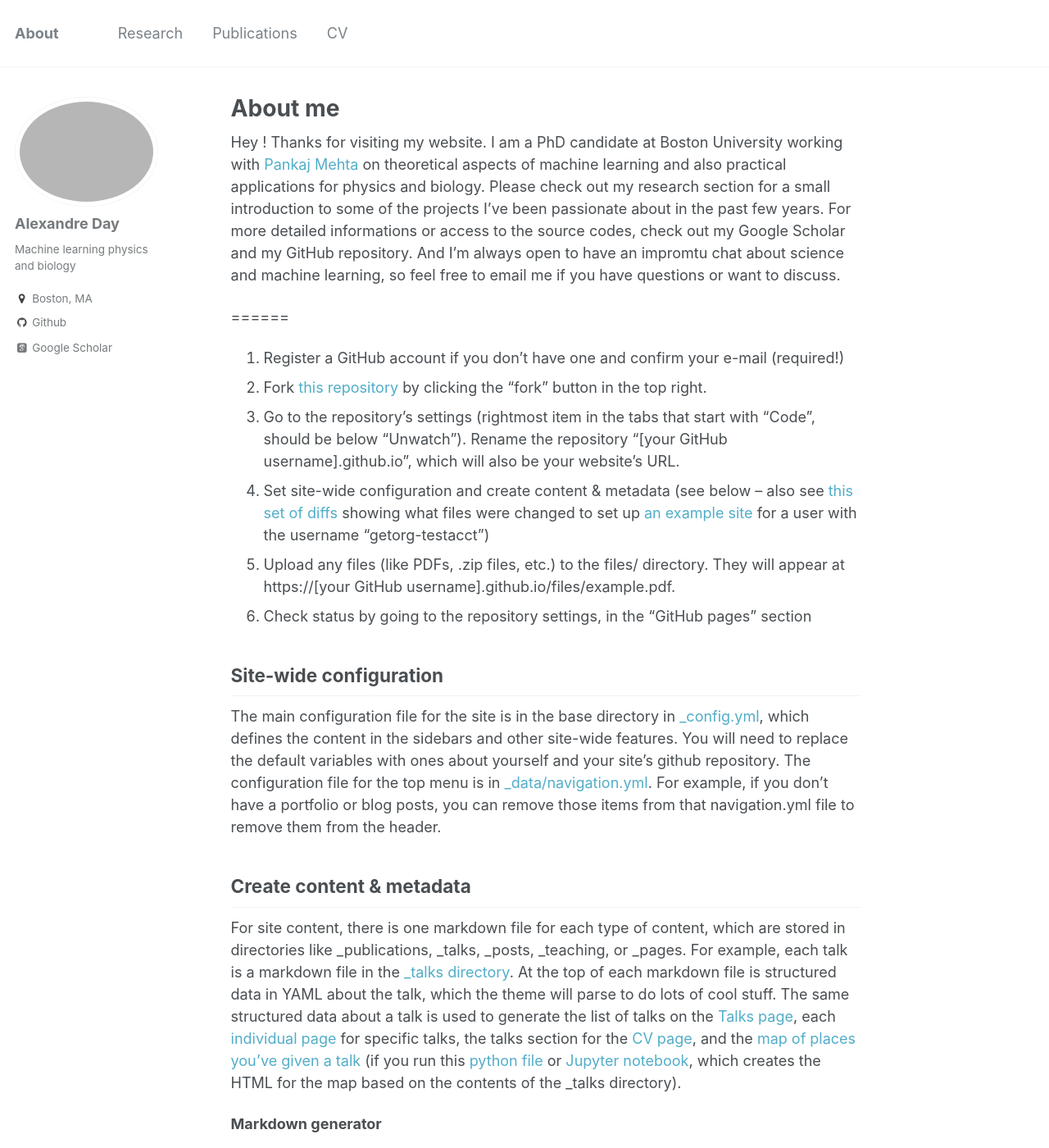
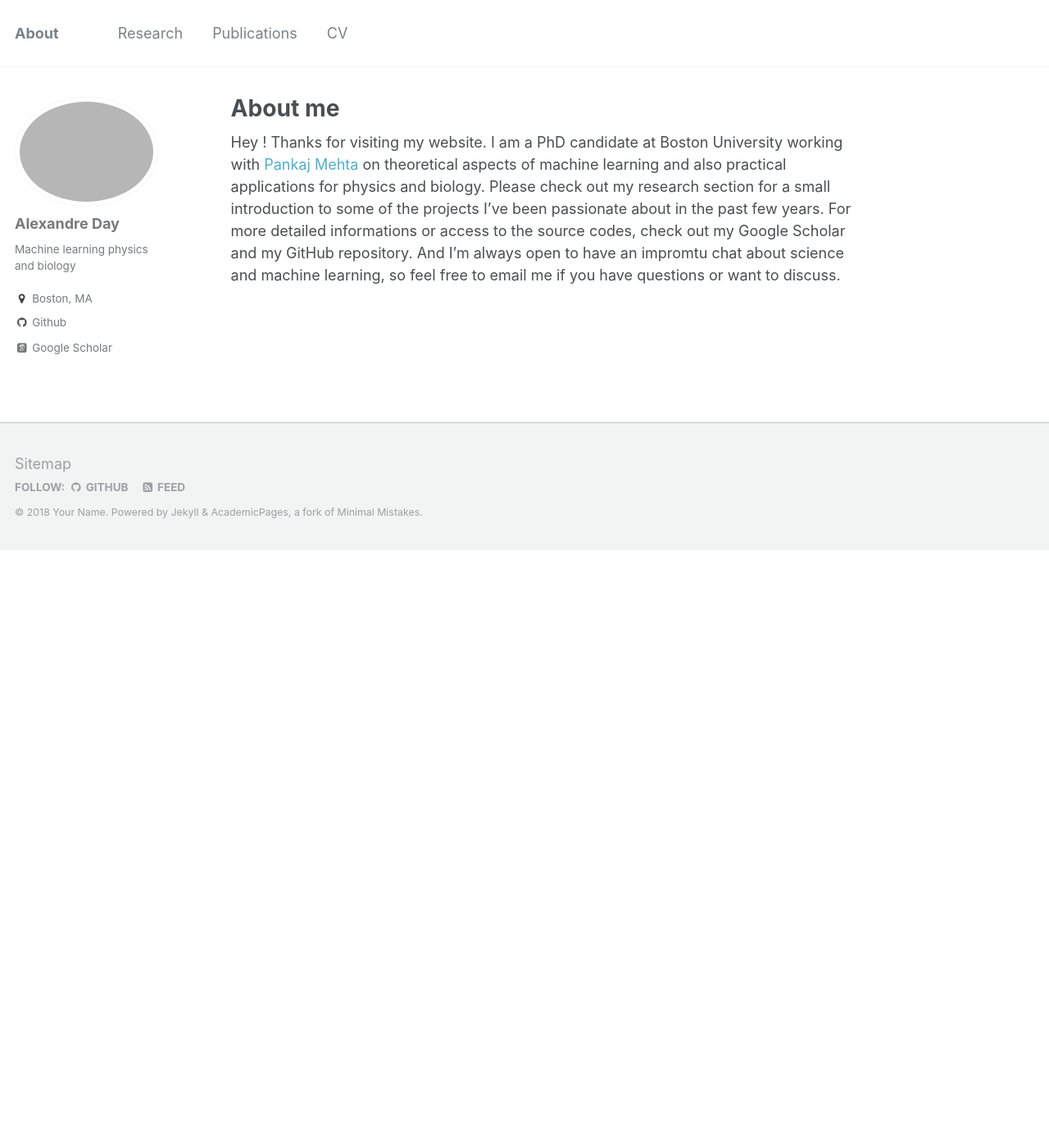
Before and after one commit to alexandreday/alexandreday.github.io, a Jekyll site: the page built from _pages/about.md, in a window 1280 px wide and 1400 px high. Shown: the whole window at 82% size. Built offline with Jekyll 4.4.1, drawn with Linux system fonts in a browser that asks for light colours; some web fonts are replaced; some of the changed text lies outside the part shown.

Commit message:
main page

```diff
--- a/_pages/about.md
+++ b/_pages/about.md
@@ -9,35 +9,3 @@
 ---
 
 Hey ! Thanks for visiting my website. I am a PhD candidate at Boston University working with [Pankaj Mehta](http://physics.bu.edu/~pankajm/) on theoretical aspects of machine learning and also practical applications for physics and biology. Please check out my research section for a small introduction to some of the projects I've been passionate about in the past few years. For more detailed informations or access to the source codes, check out my Google Scholar and my GitHub repository. And I'm always open to have an impromtu chat about science and machine learning, so feel free to email me if you have questions or want to discuss.
-
-======
-1. Register a GitHub account if you don't have one and confirm your e-mail (required!)
-1. Fork [this repository](https://github.com/academicpages/academicpages.github.io) by clicking the "fork" button in the top right.
-1. Go to the repository's settings (rightmost item in the tabs that start with "Code", should be below "Unwatch"). Rename the repository "[your GitHub username].github.io", which will also be your website's URL.
-1. Set site-wide configuration and create content & metadata (see below -- also see [this set of diffs](http://archive.is/3TPas) showing what files were changed to set up [an example site](https://getorg-testacct.github.io) for a user with the username "getorg-testacct")
-1. Upload any files (like PDFs, .zip files, etc.) to the files/ directory. They will appear at https://[your GitHub username].github.io/files/example.pdf.
-1. Check status by going to the repository settings, in the "GitHub pages" section
-
-Site-wide configuration
-------
-The main configuration file for the site is in the base directory in [_config.yml](https://github.com/academicpages/academicpages.github.io/blob/master/_config.yml), which defines the content in the sidebars and other site-wide features. You will need to replace the default variables with ones about yourself and your site's github repository. The configuration file for the top menu is in [_data/navigation.yml](https://github.com/academicpages/academicpages.github.io/blob/master/_data/navigation.yml). For example, if you don't have a portfolio or blog posts, you can remove those items from that navigation.yml file to remove them from the header.
-
-Create content & metadata
-------
-For site content, there is one markdown file for each type of content, which are stored in directories like _publications, _talks, _posts, _teaching, or _pages. For example, each talk is a markdown file in the [_talks directory](https://github.com/academicpages/academicpages.github.io/tree/master/_talks). At the top of each markdown file is structured data in YAML about the talk, which the theme will parse to do lots of cool stuff. The same structured data about a talk is used to generate the list of talks on the [Talks page](https://academicpages.github.io/talks), each [individual page](https://academicpages.github.io/talks/2012-03-01-talk-1) for specific talks, the talks section for the [CV page](https://academicpages.github.io/cv), and the [map of places you've given a talk](https://academicpages.github.io/talkmap.html) (if you run this [python file](https://github.com/academicpages/academicpages.github.io/blob/master/talkmap.py) or [Jupyter notebook](https://github.com/academicpages/academicpages.github.io/blob/master/talkmap.ipynb), which creates the HTML for the map based on the contents of the _talks directory).
-
-**Markdown generator**
-
-I have also created [a set of Jupyter notebooks](https://github.com/academicpages/academicpages.github.io/tree/master/markdown_generator
-) that converts a CSV containing structured data about talks or presentations into individual markdown files that will be properly formatted for the academicpages template. The sample CSVs in that directory are the ones I used to create my own personal website at stuartgeiger.com. My usual workflow is that I keep a spreadsheet of my publications and talks, then run the code in these notebooks to generate the markdown files, then commit and push them to the GitHub repository.
-
-How to edit your site's GitHub repository
-------
-Many people use a git client to create files on their local computer and then push them to GitHub's servers. If you are not familiar with git, you can directly edit these configuration and markdown files directly in the github.com interface. Navigate to a file (like [this one](https://github.com/academicpages/academicpages.github.io/blob/master/_talks/2012-03-01-talk-1.md) and click the pencil icon in the top right of the content preview (to the right of the "Raw | Blame | History" buttons). You can delete a file by clicking the trashcan icon to the right of the pencil icon. You can also create new files or upload files by navigating to a directory and clicking the "Create new file" or "Upload files" buttons.
-
-Example: editing a markdown file for a talk
-![Editing a markdown file for a talk](/images/editing-talk.png)
-
-For more info
-------
-More info about configuring academicpages can be found in [the guide](https://academicpages.github.io/markdown/). The [guides for the Minimal Mistakes theme](https://mmistakes.github.io/minimal-mistakes/docs/configuration/) (which this theme was forked from) might also be helpful.
```
